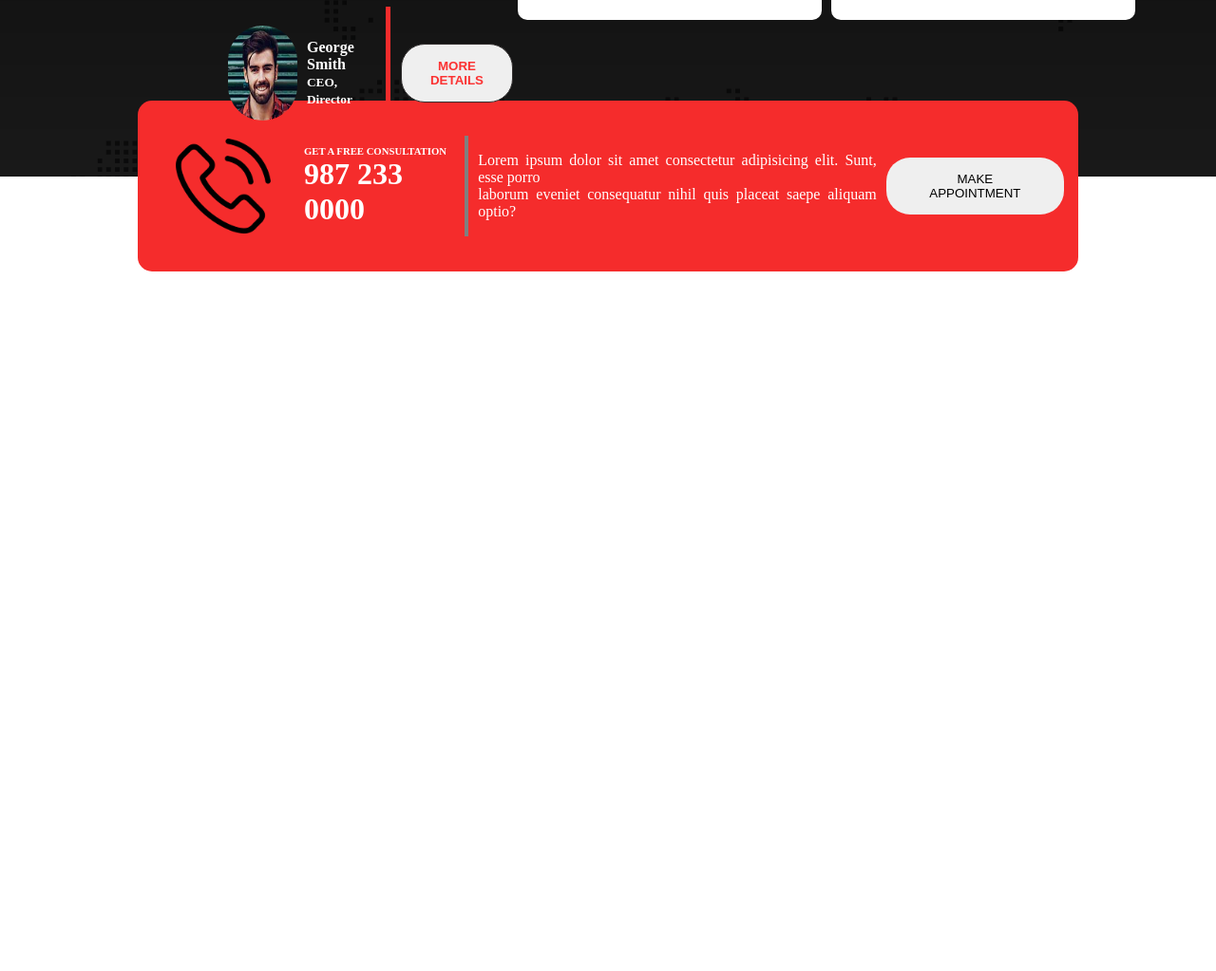
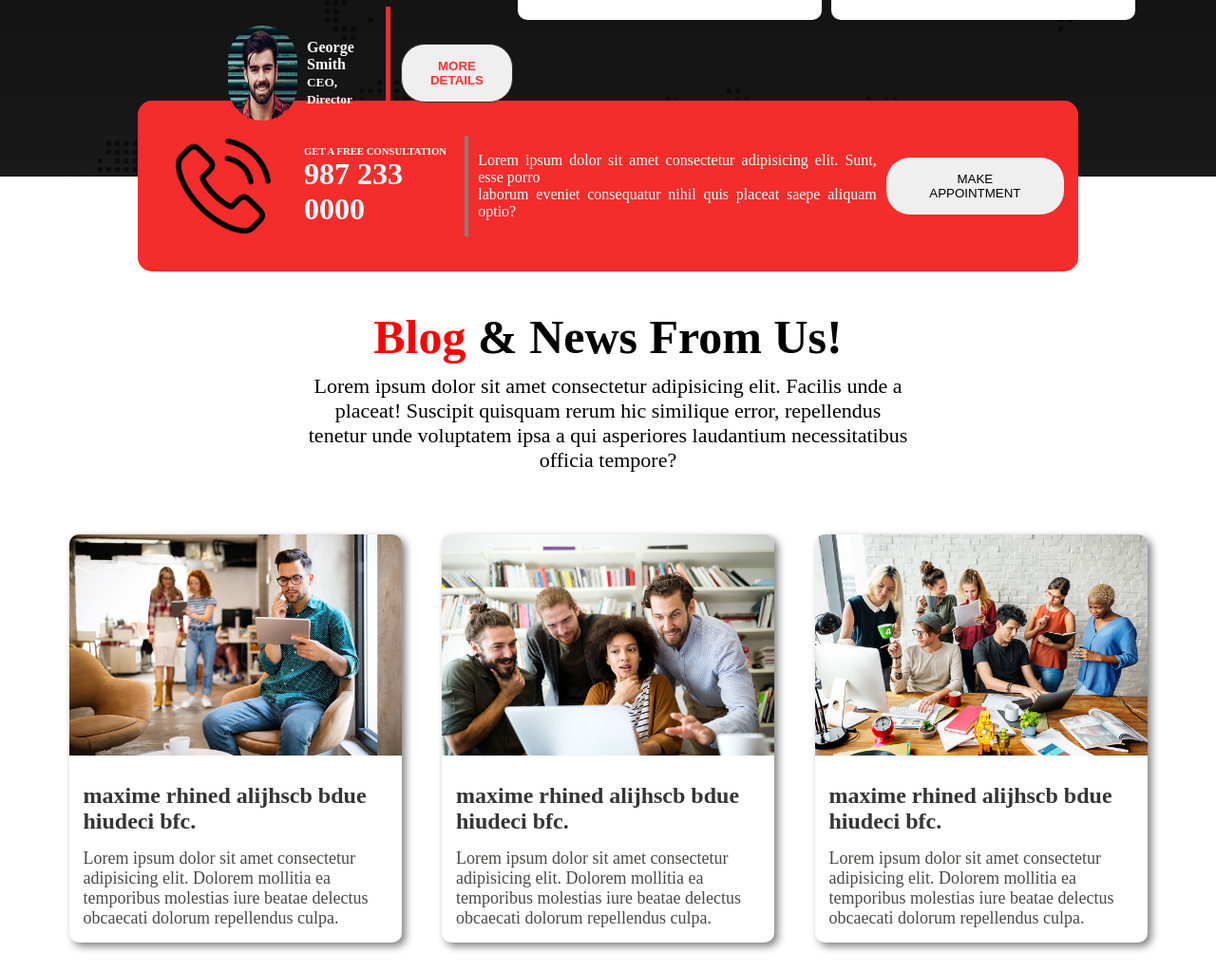
Before and after one commit to mahirshahriyaar/d-a-m, a plain HTML site: page index.html in a window 1280 px wide. Shown: the part 1543-2566 px from the top of the page at 95% size. Before the commit the page ends 1829 px from the top, so only its background shows below. Drawn offline with Linux system fonts and the light colour scheme.

Commit message:
added blog

```diff
--- a/index.html
+++ b/index.html
@@ -123,5 +123,55 @@
             <button class="appointment-button">MAKE APPOINTMENT</button>
         </div>
     </div>
+
+    <!-- blog-container -->
+    <div class="blog-container">
+        <div class="blog-box">
+            <h1 class="blog-title-h1">
+                <span class="title-digital">Blog</span> & News From Us!
+            </h1>
+            <p class="description-blog">Lorem ipsum dolor sit amet consectetur adipisicing elit. Facilis unde a placeat! Suscipit quisquam rerum hic similique error, repellendus tenetur unde voluptatem ipsa a qui asperiores laudantium necessitatibus officia tempore?</p>
+        </div>
+
+
+     <div class="blogs">
+
+        <div class="blog">
+            <img class="blog-img" src="./asset/image/blog-1.jpg" alt="">
+            <div class="blog-text">
+                <h3 class="blog-title">
+                    maxime rhined alijhscb bdue hiudeci bfc.
+                </h3>
+                <p class="blog-description">
+                    Lorem ipsum dolor sit amet consectetur adipisicing elit. Dolorem mollitia ea temporibus molestias iure beatae delectus obcaecati dolorum repellendus culpa.
+                </p>
+            </div>
+        </div>
+        <div class="blog">
+            <img class="blog-img" src="./asset/image/blog-2.jpg" alt="">
+            <div class="blog-text">
+                <h3 class="blog-title">
+                    maxime rhined alijhscb bdue hiudeci bfc.
+                </h3>
+                <p class="blog-description">
+                    Lorem ipsum dolor sit amet consectetur adipisicing elit. Dolorem mollitia ea temporibus molestias iure beatae delectus obcaecati dolorum repellendus culpa.
+                </p>
+            </div>
+        </div>
+        <div class="blog">
+            <img class="blog-img" src="./asset/image/blog-3.jpg" alt="">
+            <div class="blog-text">
+                <h3 class="blog-title">
+                    maxime rhined alijhscb bdue hiudeci bfc.
+                </h3>
+                <p class="blog-description">
+                    Lorem ipsum dolor sit amet consectetur adipisicing elit. Dolorem mollitia ea temporibus molestias iure beatae delectus obcaecati dolorum repellendus culpa.
+                </p>
+            </div>
+        </div>
+    </div>
+</div>
+    <!-- footer secton  -->
+
 </body>
 </html>
--- a/style.css
+++ b/style.css
@@ -209,3 +209,59 @@
     border: none;
     border-radius: 25px;
 }
+.blog-container{
+
+}
+.blog-box{
+    text-align: center;
+    margin-top: 30px;
+}
+.blog-title-h1{
+    font-size: 50px;
+    font-weight: bold;
+    padding: 10px;
+}
+.title-digital{
+    color: red;
+}
+.description-blog{
+    font-size: 22px;
+    width: 50%;
+    margin: auto;
+}
+
+.blog{
+    background: white;
+    box-shadow: 4px 4px 8px gray;
+    border-radius: 10px;
+    width: 350px;
+    height: 430px;
+}
+.blog-img{
+    width: 350px;
+    border-radius: 10px;
+    padding-bottom: 10px;
+}
+.blog-text{
+    padding: 15px;
+    text-align: left;
+}
+.blog-title{
+    font-size: 24px;
+    font-weight: bold;
+    color: rgb(54,53,53);
+}
+.blog-description{
+    font-size: 18px;
+    color: rgb(76,72,72);
+    margin-top: 15px;
+}
+.blogs{
+    margin-top: 35px;
+    padding: 30px;
+    display: flex;
+    justify-content: space-evenly;
+    align-items: center;
+
+}
+/* footer section */
```
